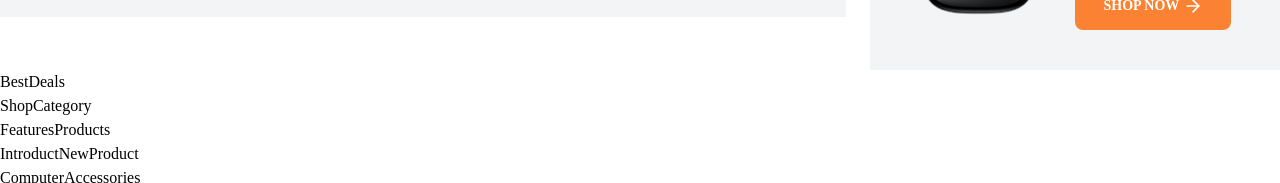
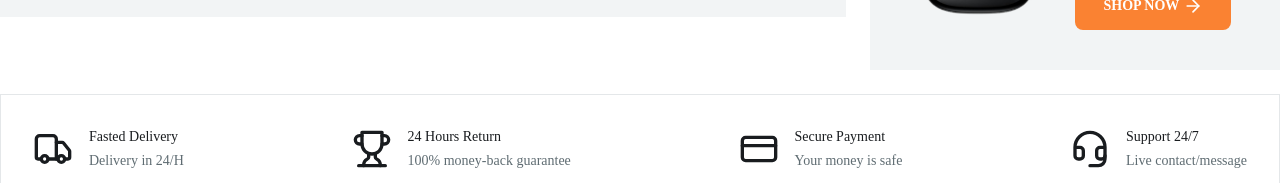
Before and after one commit to Ellham-dev/clicon_eCommerse, a React (Vite) app: page / in a window 1280 px wide. Shown: the part 769-952 px from the top of the page. Built offline with nearby package versions, Linux system fonts and the light colour scheme.

Commit message:
Sevice part complete

```diff
--- a/src/components/Hero.jsx
+++ b/src/components/Hero.jsx
@@ -7,7 +7,7 @@ const Hero = () => {
     return (
         <>
             <section>
-                <div className="max-w-[1320px] mx-auto">
+                <div className="max-w-[1320px] mx-auto mb-6">
                     <div className="flex items-center gap-x-6">
                         {/* slider_part */}
                         <div className="bg-[#F2F4F5] flex items-center gap-x-9 p-[56px] w-[872px] relative">
--- a/src/components/Service.jsx
+++ b/src/components/Service.jsx
@@ -1,12 +1,39 @@
-import React from 'react'
+import { CreditCard, Headset, Trophy, Truck } from 'lucide-react'
 
 const Service = () => {
     return (
         <>
             <section>
                 <div className="max-w-[1320px] mx-auto">
-            <div className="flex items-center">
-
+                    <div className="flex items-center justify-between border border-[#E4E7E9] p-8">
+                        <div className="flex items-center gap-x-4">
+                            <Truck color='#191C1F'size={40} />
+                            <div className="">
+                                <h6 className='text-sm leading-5 font-medium text-[#191C1F] mb-1'>Fasted Delivery</h6>
+                                <p className='text-sm leading-5 text-[#5F6C72]'>Delivery in 24/H</p>
+                            </div>
+                        </div>
+                        <div className="flex items-center gap-x-4">
+                            <Trophy  color='#191C1F'size={40} />
+                            <div className="">
+                                <h6 className='text-sm leading-5 font-medium text-[#191C1F] mb-1'>24 Hours Return</h6>
+                                <p className='text-sm leading-5 text-[#5F6C72]'>100% money-back guarantee</p>
+                            </div>
+                        </div>
+                        <div className="flex items-center gap-x-4">
+                            <CreditCard color='#191C1F'size={40} />
+                            <div className="">
+                                <h6 className='text-sm leading-5 font-medium text-[#191C1F] mb-1'>Secure Payment</h6>
+                                <p className='text-sm leading-5 text-[#5F6C72]'>Your money is safe</p>
+                            </div>
+                        </div>
+                        <div className="flex items-center gap-x-4">
+                            <Headset color='#191C1F'size={40} />
+                            <div className="">
+                                <h6 className='text-sm leading-5 font-medium text-[#191C1F] mb-1'>Support 24/7</h6>
+                                <p className='text-sm leading-5 text-[#5F6C72]'>Live contact/message</p>
+                            </div>
+                        </div>
                     </div>
                 </div>
             </section>
```
Lines whose indentation alone changed are shown as unchanged.
